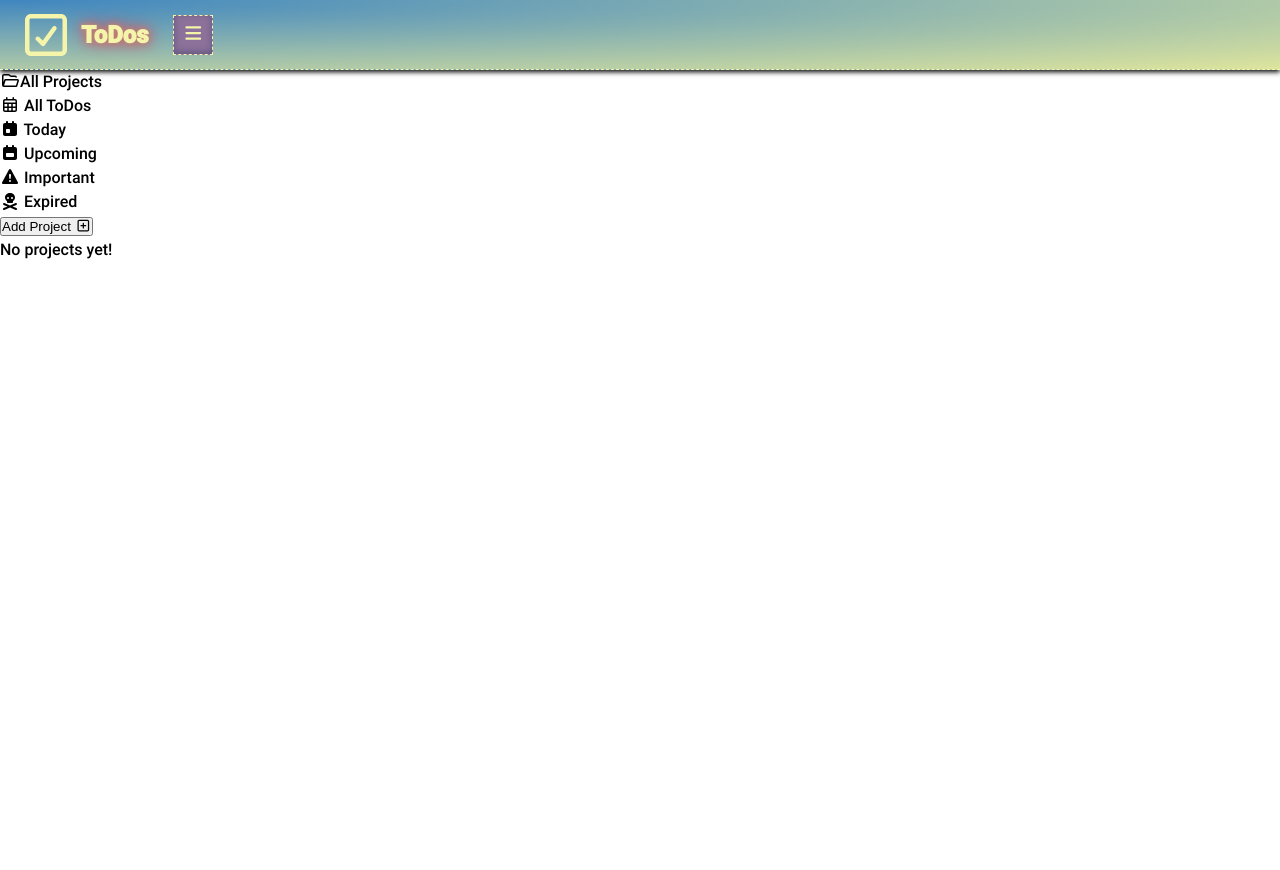
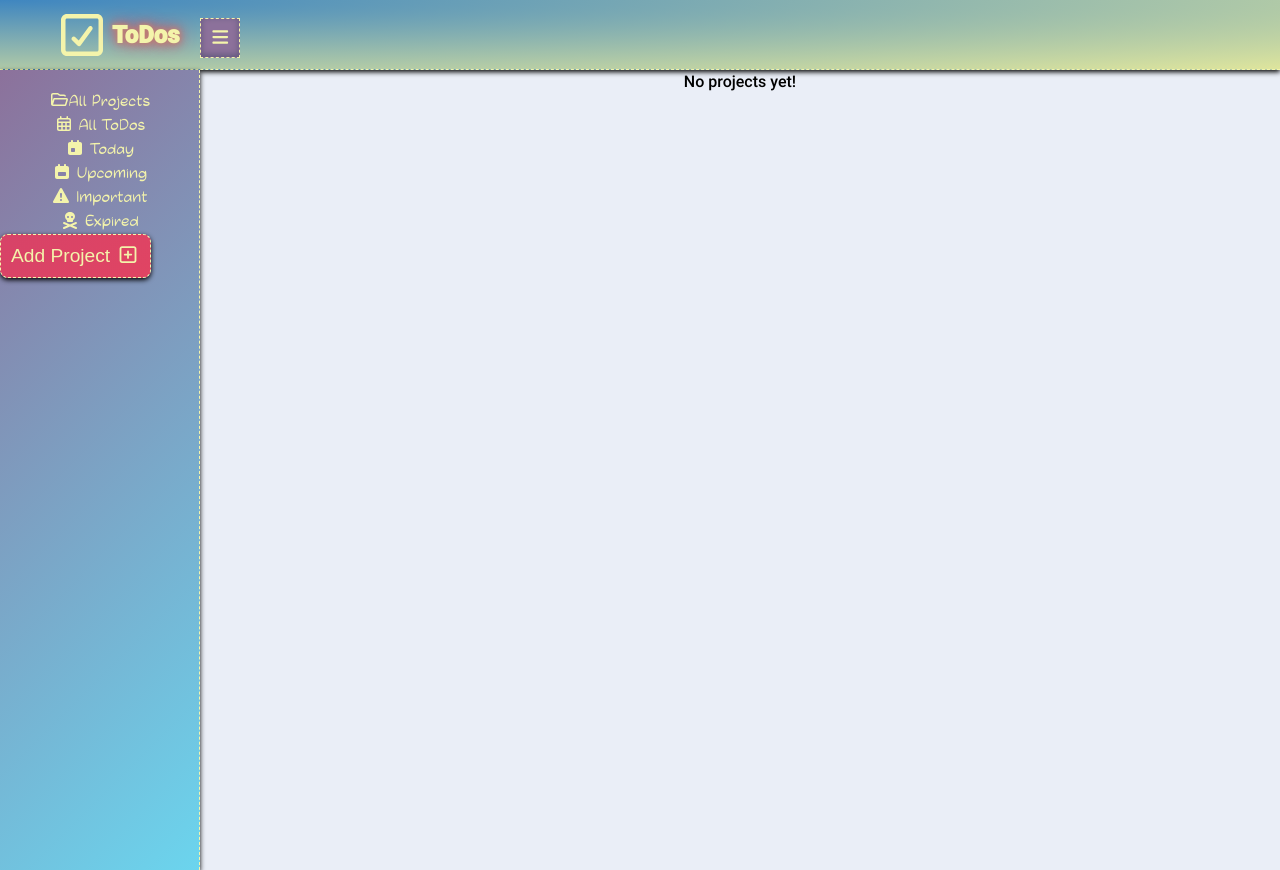
Before and after one commit to FreeFallRush/todo-app-react, a React (Vite) app: page / in a window 1280 px wide. Before the commit the page ends 800 px from the top, so only its background shows below. Built offline with nearby package versions, Linux system fonts and the light colour scheme.

Commit message:
Added Sidebar.css in Header with styles for Sidebar component
Added className to Add Project button in Sidebar.css

Modified styles in Header.css to match styles in Sidebar.css

Added styles for main container and main content in App.css

```diff
--- a/src/App.css
+++ b/src/App.css
@@ -5,3 +5,29 @@
   padding: 0;
   margin: 0;
 }
+
+.main-container {
+  position: absolute;
+  top: 70px;
+  left: 200px;
+  background-color: var(--main-container-background-color);
+  width: calc(100% - 200px);
+  height: 100%;
+  transition: ease-in 0.3s;
+}
+
+.main-container.expand {
+  width: 100%;
+  height: 100%;
+  left: 0;
+}
+
+.main-content {
+  margin-bottom: 10px;
+  display: flex;
+  flex-direction: column;
+  justify-content: center;
+  align-items: center;
+  height: auto;
+  background-color: var(--main-container-background-color);
+}
--- a/src/components/Sidebar/Sidebar.tsx
+++ b/src/components/Sidebar/Sidebar.tsx
@@ -12,6 +12,7 @@ import {
 } from "@fortawesome/free-solid-svg-icons";
 
 import Button from "../Button";
+import "../../styles/Sidebar.css";
 
 interface SidebarProps {
   onNavigate: (page: string) => void;
@@ -45,7 +46,7 @@ function Sidebar({ onNavigate, onAddProject }: SidebarProps) {
         </ul>
 
         <div className="project-add">
-          <Button onClick={onAddProject}>
+          <Button onClick={onAddProject} className="add-project-btn">
             Add Project <FontAwesomeIcon icon={faSquarePlus} />
           </Button>
         </div>
--- a/src/styles/Header.css
+++ b/src/styles/Header.css
@@ -1,9 +1,7 @@
 header {
-  display: flex;
-  justify-content: space-between;
-  align-items: center;
+  position: fixed;
+  width: 100%;
   height: 70px;
-  padding: 0 1rem;
   background: var(--header-gradient-background);
   color: var(--secondary-color);
   border-bottom: var(--dashed-border-yellow);
@@ -19,9 +17,12 @@ header {
 }
 
 .logo {
+  position: absolute;
   display: flex;
+  justify-content: center;
   align-items: center;
-  gap: 5px;
+  padding: 0 7px;
+  left: 45px;
 }
 
 .logo-text {
@@ -31,7 +32,9 @@ header {
 }
 
 .toggle-menu {
+  position: absolute;
   display: flex;
+  justify-content: center;
   align-items: center;
   top: 18px;
   left: 200px;
--- /dev/null
+++ b/src/styles/Sidebar.css
@@ -0,0 +1,88 @@
+nav {
+  margin-top: 70px;
+  display: flex;
+  flex-direction: column;
+  flex-wrap: wrap;
+  align-items: flex-start;
+  position: fixed;
+  width: 200px;
+  height: 100%;
+  z-index: 100;
+  color: var(--secondary-color);
+  background: var(--nav-gradient-background);
+  transition: ease-in 0.3s;
+}
+
+nav.hide {
+  width: 0;
+}
+
+.sidebar {
+  padding-top: 20px;
+  width: 100%;
+  height: 100%;
+  list-style: none;
+  overflow: hidden;
+  box-shadow: var(--main-box-shadow);
+  border-right: var(--dashed-border-yellow);
+}
+
+.sidebar-options {
+  width: 100%;
+  list-style: none;
+  font-family: "RobotoMedium";
+  font-family: "OhMyNotes";
+}
+
+.sidebar-options li {
+  text-align: center;
+  width: 100%;
+}
+
+.sidebar-options li a {
+  display: inline-flex;
+  align-items: center;
+  width: 95%;
+  padding: 5px 10px;
+  color: var(--secondary-color);
+  text-shadow: var(--nav-menu-text-shadow);
+  text-decoration: none;
+  font-size: 20px;
+  transition: ease-in 0.2s;
+  border: var(--dashed-border-yellow);
+  box-shadow: var(--main-box-shadow);
+}
+
+.sidebar-options li a i {
+  margin: 0 10px;
+  width: 20px;
+}
+
+.sidebar-options li a:hover,
+.sidebar-options li a:active {
+  color: var(--secondary-color);
+  text-shadow: var(--buttons-text-shadow);
+  background: rgb(109, 152, 162);
+  box-shadow: var(--inset-box-shadow);
+}
+
+.add-project-btn {
+  padding: 10px;
+  font-size: 1.2rem;
+  border-radius: 8px;
+  border: var(--dashed-border-yellow);
+  box-shadow: var(--main-box-shadow);
+  color: var(--secondary-color);
+  background: var(--add-btn-background-gradient);
+}
+
+.add-project-btn:hover {
+  box-shadow: var(--inset-box-shadow);
+  background: var(--nav-gradient-background);
+  color: var(--secondary-color);
+  text-shadow: var(--buttons-text-shadow);
+}
+
+.projects-add svg {
+  margin-left: 8px;
+}
```
